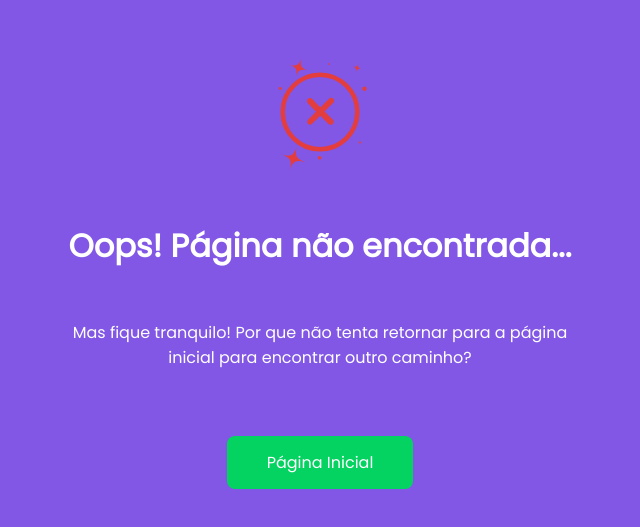
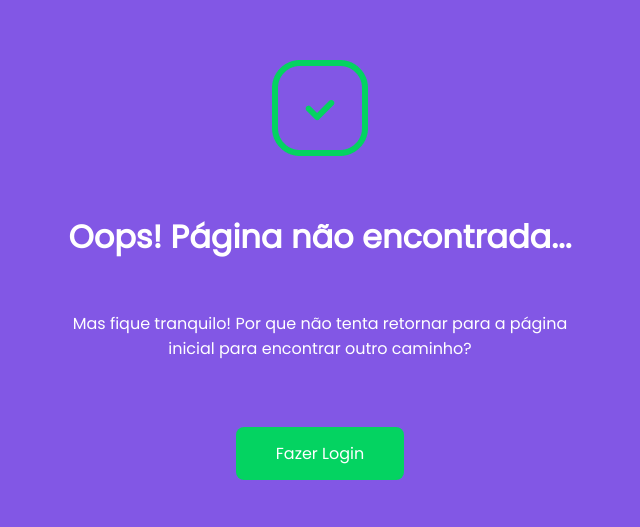
Before and after one commit to guilhermeorcezi/EasyDelivery, a React (Create React App) app in the folder web/: page /success in a window 1280 px wide. Shown: the part 137-664 px from the top of the page, without its empty margins (320-960 px from the left). Built offline with nearby package versions, Linux system fonts and the light colour scheme.

Commit message:
Page sign-up-success created

```diff
--- /dev/null
+++ b/web/src/pages/SignUp/Success/index.tsx
@@ -0,0 +1,28 @@
+import React from 'react';
+import {Link} from 'react-router-dom'
+
+import imgSignUpSucess from '../../../assets/images/signup-success.png'
+
+import './styles.css';
+
+const Success: React.FC = () => {
+	return (
+		<div id="page-signup-success">
+			<div className="container">
+				<div className="content">
+					<img src={imgSignUpSucess} alt="Sign Up Success"/>
+					<h1>Oops! Página não encontrada...</h1>
+					<p>
+						Mas fique tranquilo! Por que não tenta retornar para a página
+						inicial para encontrar outro caminho?
+					</p>
+				</div>
+				<div className="footer">
+					<Link to="/">Fazer Login</Link>
+				</div>
+			</div>
+		</div>
+	);
+};
+
+export default Success;
--- /dev/null
+++ b/web/src/pages/SignUp/Success/styles.css
@@ -0,0 +1,39 @@
+#page-signup-success {
+	height: 100vh;
+	width: 100vw;
+	display: flex;
+	align-items: center;
+	justify-content: center;
+	background-color: var(--color-primary);
+	color: var(--color-title-in-primary);
+}
+
+#page-signup-success .container {
+	max-width: 505px;
+	display: flex;
+	flex-direction: column;
+	align-items: center;
+	justify-content: space-between;
+}
+
+#page-signup-success .container .content{
+    text-align: center;
+}
+
+#page-signup-success .container .content h1,
+#page-signup-success .container .content p {
+	margin-top: 50px;
+}
+
+#page-signup-success .container .footer {
+	margin-top: 80px;
+}
+
+#page-signup-success .container .footer a {
+    cursor: pointer;
+    text-decoration:none;
+    padding: 15px 40px;
+    background: var(--color-secundary);
+    border-radius: 8px;
+    color: var(--color-title-in-primary);
+}
--- a/web/src/routes.js
+++ b/web/src/routes.js
@@ -3,12 +3,14 @@ import { Route, BrowserRouter, Switch } from 'react-router-dom';
 
 import Login from './pages/Login';
 import Page404 from './pages/Page404';
+import Success from './pages/SignUp/Success';
 
 function Routes() {
 	return (
 		<BrowserRouter>
 			<Switch>
 				<Route path="/" exact component={Login} />
+				<Route path="/success" exact component={Success} />
 				<Route component={Page404} />
 			</Switch>
 		</BrowserRouter>
```
Also changed, not shown: web/src/assets/images/signup-success.png (added).
